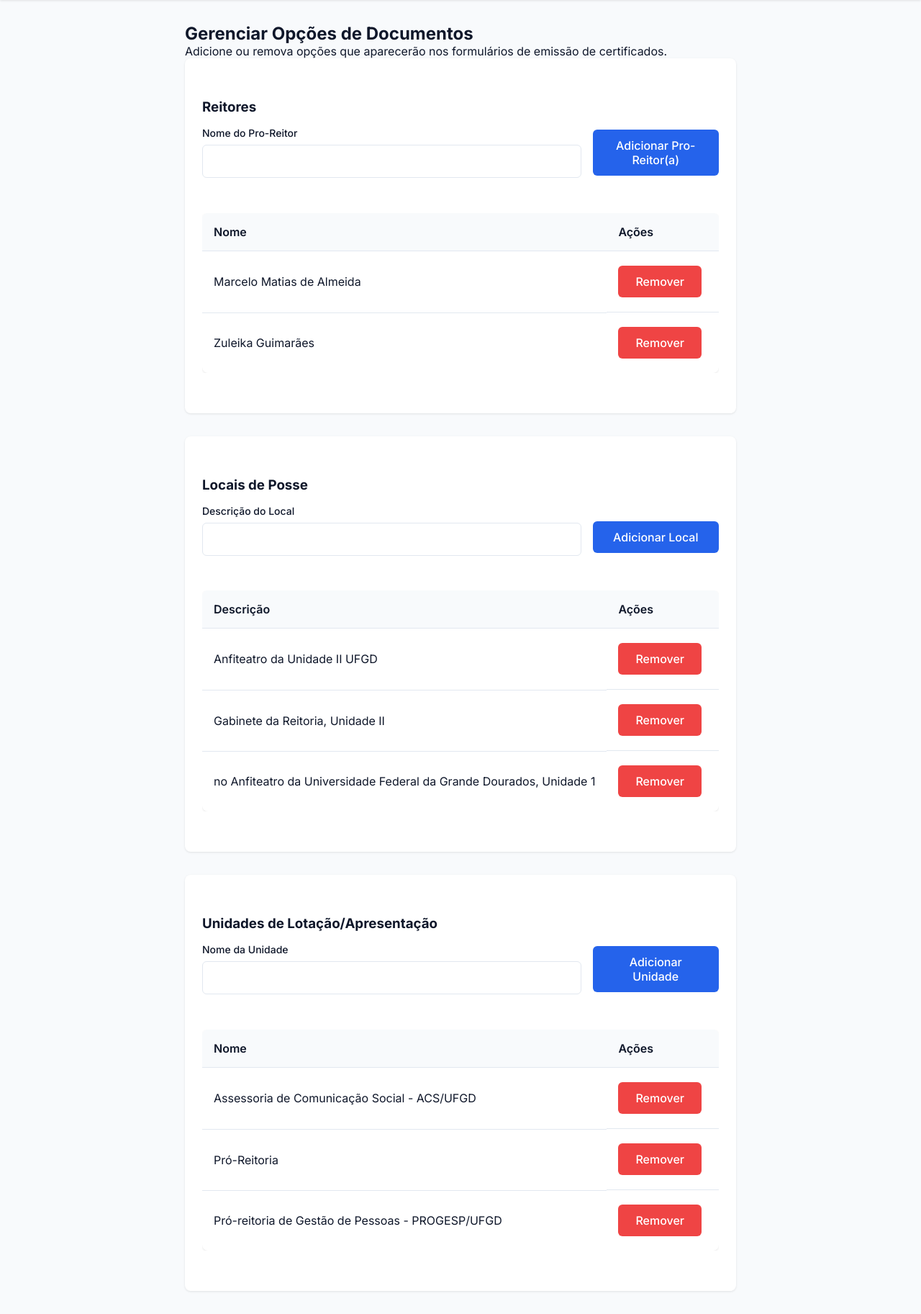
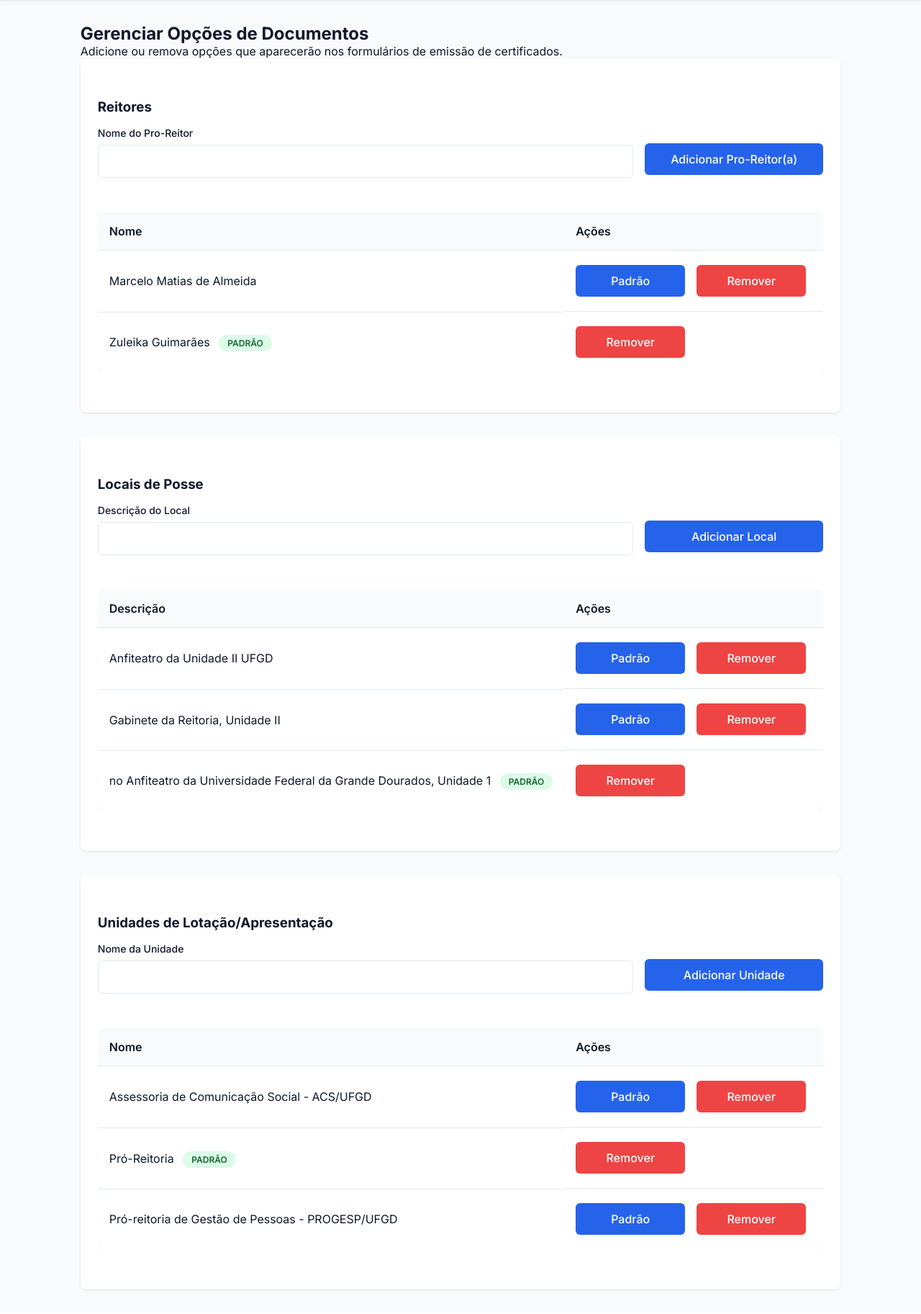
Before and after one commit to Gabriel7H53/GAMA, a Flask app: page /config/gerenciar_opcoes in a window 1280 px wide. Shown: the part 84-1909 px from the top of the page at 72% size. After the commit the page ends 1877 px from the top, so only its background shows below. Run offline with Flask 3, Linux system fonts and the light colour scheme; a user stored in the database is signed in; data comes from the database, SQL or seed files in the repository; both versions use the stored data as it was after the commit.

Commit message:
prencher padrão e atributo do candidato portaria e lotaçao

```diff
--- a/gama/database/database.py
+++ b/gama/database/database.py
@@ -62,6 +62,8 @@
         situacao TEXT NOT NULL CHECK (situacao IN ('nomeado', 'homologado', 'sem_efeito')),
         data_posse DATE,
         id_edital INTEGER NOT NULL,
+        portaria TEXT,
+        lotacao TEXT,
         FOREIGN KEY (id_cargo) REFERENCES Cargo(id_cargo),
         FOREIGN KEY (id_edital) REFERENCES Edital(id_edital)
     );
@@ -104,7 +106,12 @@
     CREATE TABLE IF NOT EXISTS Opcao (
         id_opcao INTEGER PRIMARY KEY AUTOINCREMENT,
         tipo_opcao TEXT NOT NULL, -- Ex: 'reitor', 'local', 'unidade'
-        valor_opcao TEXT NOT NULL UNIQUE -- Ex: 'Marcelo Matias de Almeida'
+        valor_opcao TEXT NOT NULL UNIQUE, -- Ex: 'Marcelo Matias de Almeida'
+
+        -- ======================================================
+        -- ALTERAÇÃO AQUI: Coluna 'is_default' adicionada
+        -- ======================================================
+        is_default BOOLEAN NOT NULL DEFAULT 0
     );
     """)
 
@@ -139,6 +146,7 @@
     for tipo, valor in opcoes_padrao:
         cursor.execute("SELECT * FROM Opcao WHERE valor_opcao = ?", (valor,))
         if not cursor.fetchone():
+            # A query INSERT não precisa mudar, pois 'is_default' tem o valor DEFAULT 0
             cursor.execute("INSERT INTO Opcao (tipo_opcao, valor_opcao) VALUES (?, ?)", (tipo, valor))
 
     conexao.commit()
--- a/gama/models/configuracao.py
+++ b/gama/models/configuracao.py
@@ -9,6 +9,7 @@
         conn.row_factory = sqlite3.Row # Retorna como dicionário
         cursor = conn.cursor()
         try:
+            # A query SELECT * já inclui a nova coluna 'is_default'
             cursor.execute("SELECT * FROM Opcao WHERE tipo_opcao = ? ORDER BY valor_opcao", (tipo_opcao,))
             return [dict(row) for row in cursor.fetchall()]
         except sqlite3.Error as e:
@@ -23,6 +24,7 @@
         conn = conectar()
         cursor = conn.cursor()
         try:
+            # A query INSERT não precisa mudar, 'is_default' será 0 por padrão
             cursor.execute("INSERT INTO Opcao (tipo_opcao, valor_opcao) VALUES (?, ?)", (tipo_opcao, valor_opcao))
             conn.commit()
             return True, "Opção adicionada com sucesso."
@@ -49,3 +51,34 @@
             return False, f"Erro ao remover opção: {e}"
         finally:
             conn.close()
+
+    # ======================================================
+    # ALTERAÇÃO AQUI: Novo método adicionado
+    # ======================================================
+    @staticmethod
+    def set_default(id_opcao):
+        """Define uma opção como padrão, desmarcando as outras do mesmo tipo."""
+        conn = conectar()
+        cursor = conn.cursor()
+        try:
+            # 1. Descobre o 'tipo' da opção que queremos definir como padrão
+            cursor.execute("SELECT tipo_opcao FROM Opcao WHERE id_opcao = ?", (id_opcao,))
+            result = cursor.fetchone()
+            if not result:
+                return False, "Opção não encontrada."
+
+            tipo_opcao = result[0]
+
+            # 2. Remove o "padrão" de todas as opções daquele TIPO
+            cursor.execute("UPDATE Opcao SET is_default = 0 WHERE tipo_opcao = ?", (tipo_opcao,))
+
+            # 3. Define a opção específica (pelo ID) como A nova padrão
+            cursor.execute("UPDATE Opcao SET is_default = 1 WHERE id_opcao = ?", (id_opcao,))
+
+            conn.commit()
+            return True, "Opção padrão definida com sucesso."
+        except sqlite3.Error as e:
+            conn.rollback()
+            return False, f"Erro ao definir opção padrão: {e}"
+        finally:
+            conn.close()
--- a/gama/routes/config_routes.py
+++ b/gama/routes/config_routes.py
@@ -52,3 +52,15 @@
     flash(message, 'success' if success else 'error')
 
     return redirect(url_for('config.gerenciar_opcoes'))
+
+@config_bp.route('/set_default/<int:id_opcao>', methods=['POST'])
+def set_default(id_opcao):
+    """Define uma opção como padrão."""
+    if 'usuario_id' not in session or session.get('tipo') != 'administrador':
+        flash('Acesso negado.', 'error')
+        return redirect(url_for('auth.login'))
+
+    success, message = Opcao.set_default(id_opcao)
+    flash(message, 'success' if success else 'error')
+
+    return redirect(url_for('config.gerenciar_opcoes'))
--- a/gama/static/css/estilo.css
+++ b/gama/static/css/estilo.css
@@ -422,6 +422,11 @@
     border-color: #bae6fd;
 }
 
+#blue {
+    background-color: blue;
+    background: blue;
+}
+
 @media (max-width: 992px) {
     .cards-container {
         grid-template-columns: repeat(2, 1fr);
--- a/gama/templates/config_opcoes.html
+++ b/gama/templates/config_opcoes.html
@@ -9,6 +9,24 @@
     <link rel="stylesheet" href="{{ url_for('static', filename='css/dashboard.css') }}">
     <link rel="stylesheet" href="https://cdnjs.cloudflare.com/ajax/libs/font-awesome/6.5.0/css/all.min.css">
     <link rel="icon" type="image/png" href="{{ url_for('static', filename='favicon-b.ico') }}">
+    <style>
+        /* Estilo para o badge de 'Padrão' */
+        .badge {
+            font-size: 0.75rem;
+            padding: 0.25rem 0.75rem;
+            border-radius: 9999px;
+            font-weight: 600;
+            text-transform: uppercase;
+            margin-left: 0.5rem;
+        }
+        .badge-success { background: #dcfce7; color: #166534; }
+
+        .btn-action {
+            min-width: 152px; /* Define uma largura mínima igual para os botões */
+            text-align: center; /* Garante que o texto esteja centralizado */
+        }
+
+    </style>
 </head>
 <body>
     <div class="dashboard">
@@ -57,16 +75,28 @@
                         <thead>
                             <tr>
                                 <th>Nome</th>
-                                <th style="width: 20%;">Ações</th>
+                                <th style="width: 30%;">Ações</th>
                             </tr>
                         </thead>
                         <tbody>
                             {% for reitor in opcoes_reitor %}
                             <tr>
-                                <td>{{ reitor.valor_opcao }}</td>
+                                <td>
+                                    {{ reitor.valor_opcao }}
+                                    {% if reitor.is_default %}
+                                        <span class="badge badge-success">Padrão</span>
+                                    {% endif %}
+                                </td>
                                 <td class="acoes">
-                                    <form action="{{ url_for('config.remover_opcao', id_opcao=reitor.id_opcao) }}" method="POST" onsubmit="return confirm('Tem certeza?');">
-                                        <button type="submit" class="btn btn-perigo">Remover</button>
+                                    {% if not reitor.is_default %}
+                                        <form action="{{ url_for('config.set_default', id_opcao=reitor.id_opcao) }}" method="POST" style="display:inline;">
+                                            <button type="submit" class="btn btn-secundario btn-action">
+                                                Padrão
+                                            </button>
+                                        </form>
+                                    {% endif %}
+                                    <form action="{{ url_for('config.remover_opcao', id_opcao=reitor.id_opcao) }}" method="POST" onsubmit="return confirm('Tem certeza?');" style="display:inline;">
+                                        <button type="submit" class="btn btn-perigo btn-action">Remover</button>
                                     </form>
                                 </td>
                             </tr>
@@ -100,16 +130,28 @@
                         <thead>
                             <tr>
                                 <th>Descrição</th>
-                                <th style="width: 20%;">Ações</th>
+                                <th style="width: 30%;">Ações</th>
                             </tr>
                         </thead>
                         <tbody>
                             {% for local in opcoes_local %}
                             <tr>
-                                <td>{{ local.valor_opcao }}</td>
+                                <td>
+                                    {{ local.valor_opcao }}
+                                    {% if local.is_default %}
+                                        <span class="badge badge-success">Padrão</span>
+                                    {% endif %}
+                                </td>
                                 <td class="acoes">
-                                    <form action="{{ url_for('config.remover_opcao', id_opcao=local.id_opcao) }}" method="POST" onsubmit="return confirm('Tem certeza?');">
-                                        <button type="submit" class="btn btn-perigo">Remover</button>
+                                    {% if not local.is_default %}
+                                        <form action="{{ url_for('config.set_default', id_opcao=local.id_opcao) }}" method="POST" style="display:inline;">
+                                            <button type="submit" class="btn btn-secundario btn-action">
+                                                Padrão
+                                            </button>
+                                        </form>
+                                    {% endif %}
+                                    <form action="{{ url_for('config.remover_opcao', id_opcao=local.id_opcao) }}" method="POST" onsubmit="return confirm('Tem certeza?');" style="display:inline;">
+                                        <button type="submit" class="btn btn-perigo btn-action">Remover</button>
                                     </form>
                                 </td>
                             </tr>
@@ -143,16 +185,28 @@
                         <thead>
                             <tr>
                                 <th>Nome</th>
-                                <th style="width: 20%;">Ações</th>
+                                <th style="width: 30%;">Ações</th>
                             </tr>
                         </thead>
                         <tbody>
                             {% for unidade in opcoes_unidade %}
                             <tr>
-                                <td>{{ unidade.valor_opcao }}</td>
+                                <td>
+                                    {{ unidade.valor_opcao }}
+                                    {% if unidade.is_default %}
+                                        <span class="badge badge-success">Padrão</span>
+                                    {% endif %}
+                                </td>
                                 <td class="acoes">
-                                    <form action="{{ url_for('config.remover_opcao', id_opcao=unidade.id_opcao) }}" method="POST" onsubmit="return confirm('Tem certeza?');">
-                                        <button type="submit" class="btn btn-perigo">Remover</button>
+                                    {% if not unidade.is_default %}
+                                        <form action="{{ url_for('config.set_default', id_opcao=unidade.id_opcao) }}" method="POST" style="display:inline;">
+                                            <button type="submit" class="btn btn-secundario btn-action">
+                                                Padrão
+                                            </button>
+                                        </form>
+                                    {% endif %}
+                                    <form action="{{ url_for('config.remover_opcao', id_opcao=unidade.id_opcao) }}" method="POST" onsubmit="return confirm('Tem certeza?');" style="display:inline;">
+                                        <button type="submit" class="btn btn-perigo btn-action">Remover</button>
                                     </form>
                                 </td>
                             </tr>
@@ -165,7 +219,6 @@
                     </table>
                 </div>
             </div>
-
         </main>
     </div>
 
```
Also changed, not shown: gama/models/candidato.py (+19 -10 lines), gama/routes/certificado_routes.py (+26 -6 lines), gama/routes/edital_routes.py (+12 -4 lines), gama/templates/certificados.html (+26 -8 lines), gama/templates/edital.html (+28 -3 lines), gama/database/editais.db.
